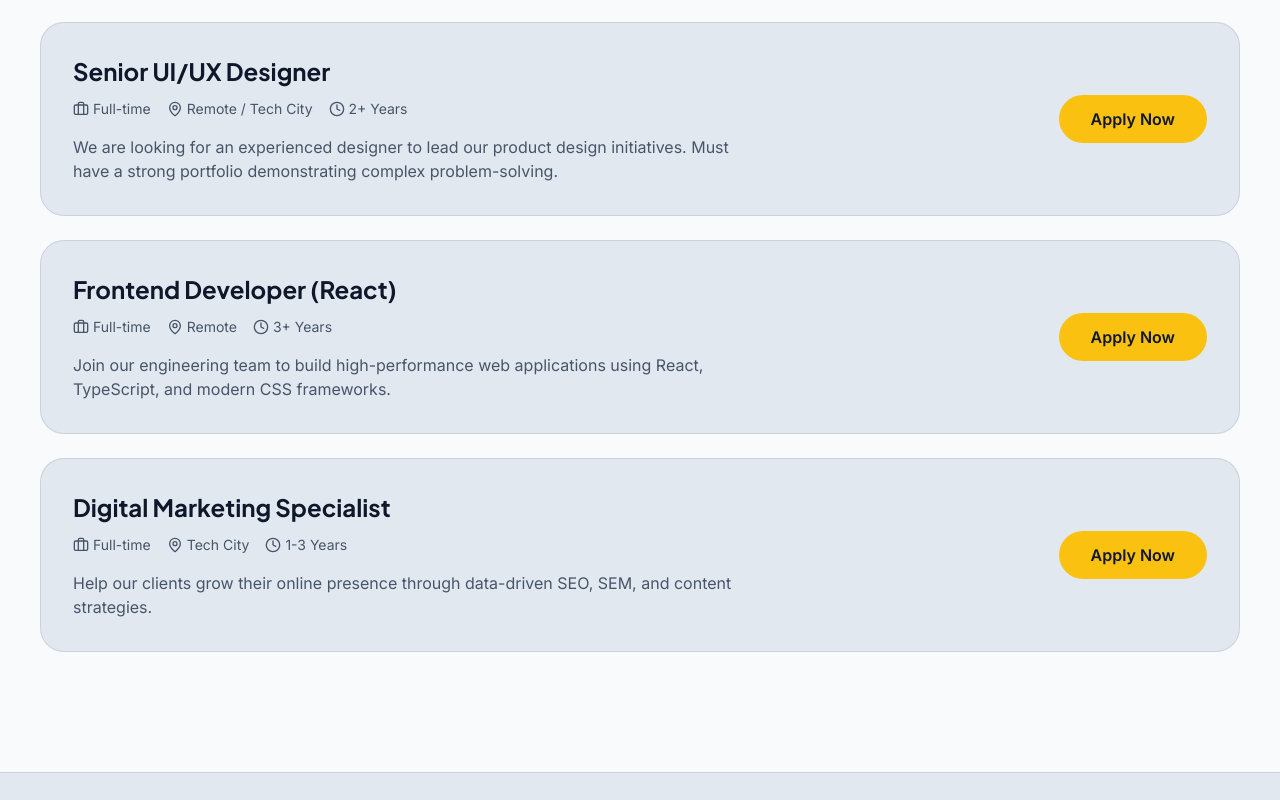
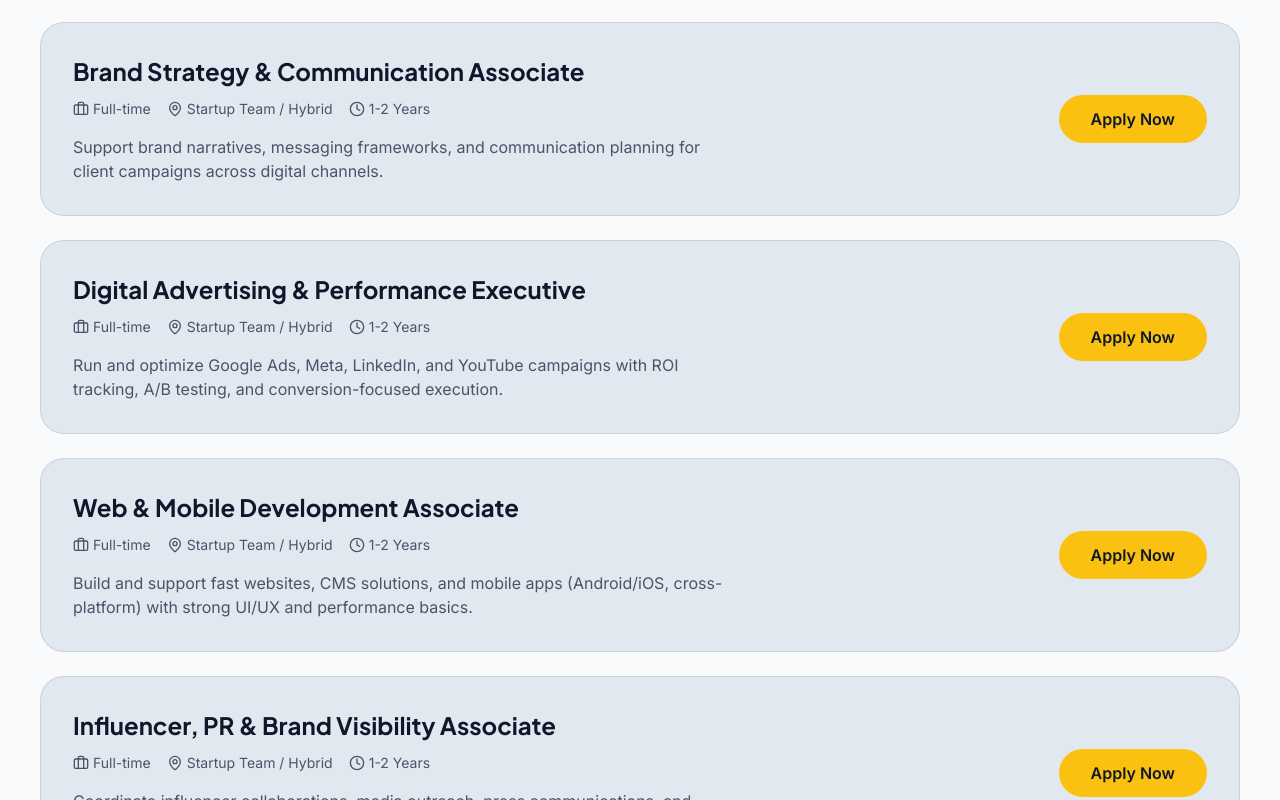
Before and after one commit to Ideal202604/Idealizeer-Content-Solutions, a React (Vite) app: page /career in a window 1280 px wide. Shown: the part 1740-2540 px from the top of the page. Built offline with nearby package versions, Linux system fonts and the light colour scheme; no server answers.

Commit message:
Revise career roles to startup-focused 1-2 year service-based openings

```diff
--- a/src/pages/Career.tsx
+++ b/src/pages/Career.tsx
@@ -13,27 +13,51 @@ import { Link } from 'react-router-dom';
 const JOBS = [
 {
   id: 1,
-  title: 'Senior UI/UX Designer',
+  title: 'Brand Strategy & Communication Associate',
   type: 'Full-time',
-  location: 'Remote / Tech City',
-  exp: '2+ Years',
-  desc: 'We are looking for an experienced designer to lead our product design initiatives. Must have a strong portfolio demonstrating complex problem-solving.'
+  location: 'Startup Team / Hybrid',
+  exp: '1-2 Years',
+  desc: 'Support brand narratives, messaging frameworks, and communication planning for client campaigns across digital channels.'
 },
 {
   id: 2,
-  title: 'Frontend Developer (React)',
+  title: 'Digital Advertising & Performance Executive',
   type: 'Full-time',
-  location: 'Remote',
-  exp: '3+ Years',
-  desc: 'Join our engineering team to build high-performance web applications using React, TypeScript, and modern CSS frameworks.'
+  location: 'Startup Team / Hybrid',
+  exp: '1-2 Years',
+  desc: 'Run and optimize Google Ads, Meta, LinkedIn, and YouTube campaigns with ROI tracking, A/B testing, and conversion-focused execution.'
 },
 {
   id: 3,
-  title: 'Digital Marketing Specialist',
+  title: 'Web & Mobile Development Associate',
   type: 'Full-time',
-  location: 'Tech City',
-  exp: '1-3 Years',
-  desc: 'Help our clients grow their online presence through data-driven SEO, SEM, and content strategies.'
+  location: 'Startup Team / Hybrid',
+  exp: '1-2 Years',
+  desc: 'Build and support fast websites, CMS solutions, and mobile apps (Android/iOS, cross-platform) with strong UI/UX and performance basics.'
+},
+{
+  id: 4,
+  title: 'Influencer, PR & Brand Visibility Associate',
+  type: 'Full-time',
+  location: 'Startup Team / Hybrid',
+  exp: '1-2 Years',
+  desc: 'Coordinate influencer collaborations, media outreach, press communications, and launch visibility campaigns with clear reporting.'
+},
+{
+  id: 5,
+  title: 'Video & Film Production Associate',
+  type: 'Full-time',
+  location: 'Startup Team / Hybrid',
+  exp: '1-2 Years',
+  desc: 'Assist in producing ad films, reels, motion graphics, and branded video content from concept support to execution.'
+},
+{
+  id: 6,
+  title: 'Academic & Research Solutions Associate',
+  type: 'Full-time',
+  location: 'Startup Team / Hybrid',
+  exp: '1-2 Years',
+  desc: 'Contribute to curriculum/content development, LMS support, research writing workflows, journal guidance, and academic project coordination.'
 }];
 
 const PERKS = [
```
